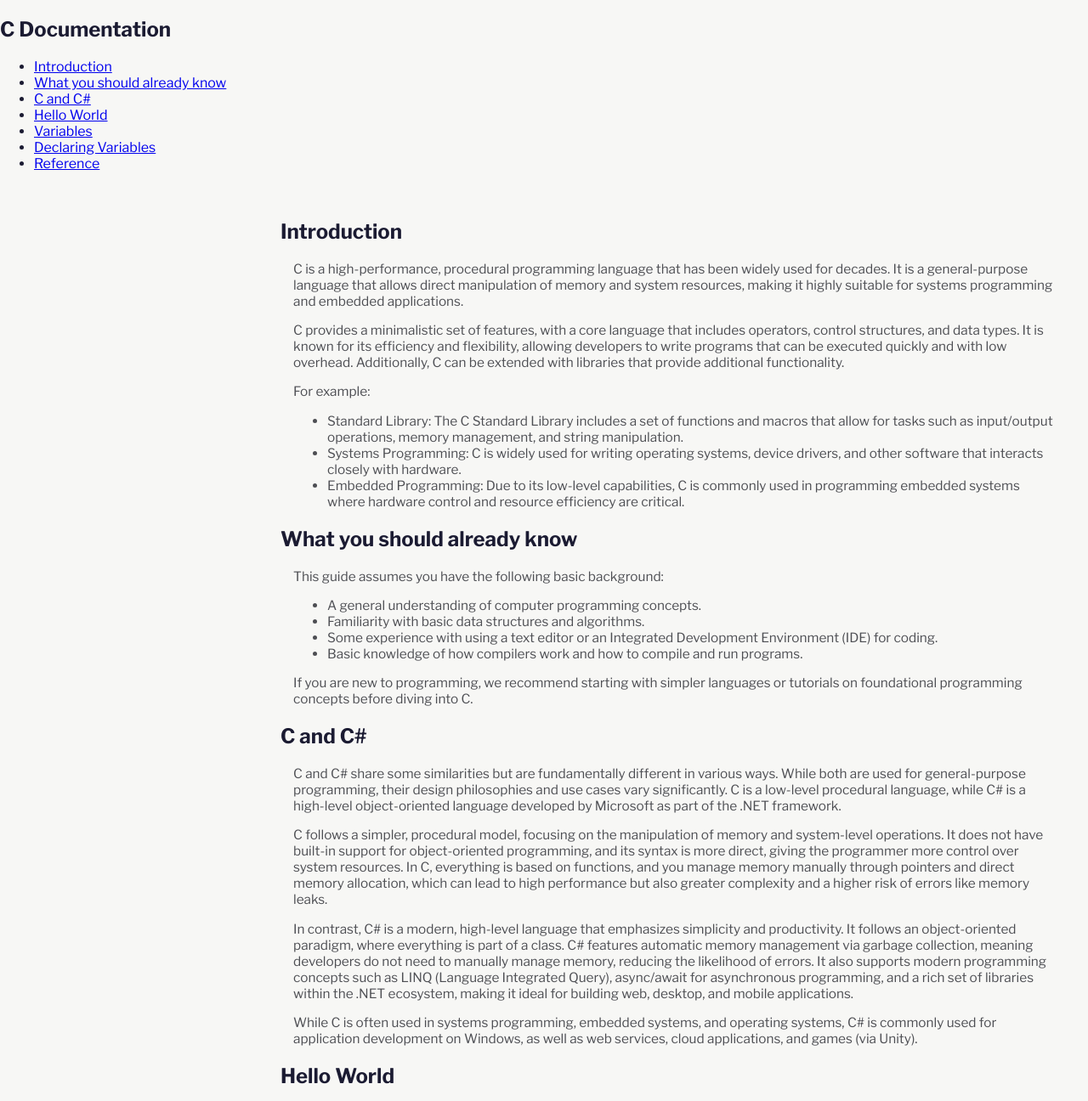
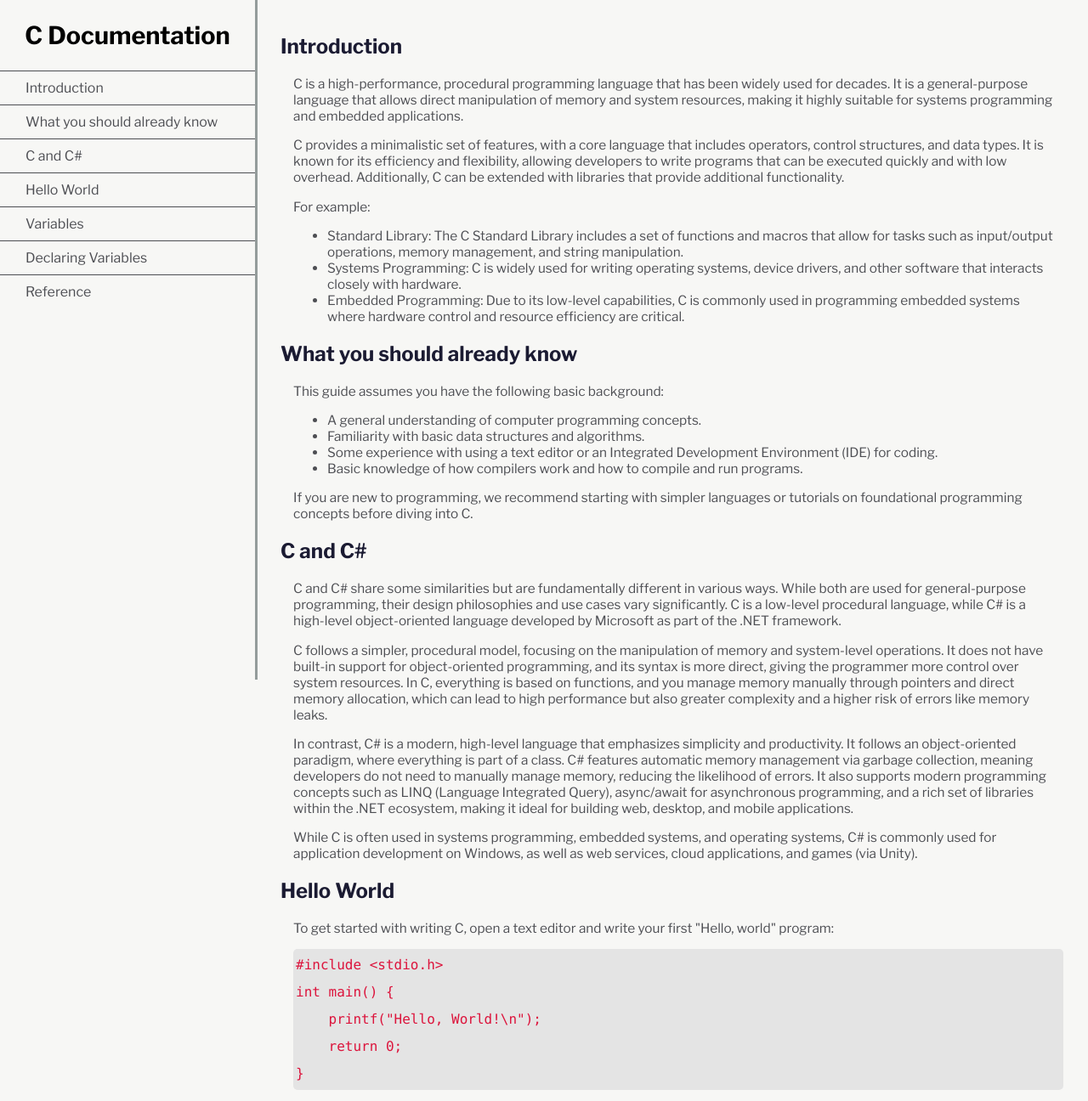
Before and after one commit to JazminDFM/repaso_html_css, a plain HTML site: page 10.technical_pag/index.html in a window 1280 px wide. Shown: the top 1296 px of the page at 85% size. Drawn offline with nearby package versions, Linux system fonts and the light colour scheme.

Commit message:
Technical Documentation project done

```diff
--- a/10.technical_pag/css/styles.css
+++ b/10.technical_pag/css/styles.css
@@ -4,10 +4,12 @@
     }
 }
 body {
+    min-width: 290px;
     background: #f7f7f5;
     color: #1b1b32;
     font-family: "Libre Franklin", serif;
     margin: 0;
+    overflow-x: hidden;
   }
 #main-doc{
     position: absolute;
@@ -15,20 +17,90 @@ body {
     padding: 20px;
     margin-bottom: 110px;
 }
-h1{
-    font-style: normal;
+
+#navbar{
+    position: fixed;
+    min-width: 290px;
+    top: 0px;
+    left: 0px;
+    width: 300px;
+    height: 100%;
+    border-right: solid;
+    border-color: rgba(0, 22, 22, 0.4);
+}
+
+#navbar header{
+    color: black;
+    margin: 10px;
+    text-align: center;
+    font-size:1.2rem ;
+}
+
+#navbar ul{
+    height: 88%;
+    padding: 0;
+    overflow-y: auto;
+    overflow-x: hidden;
+}
+
+#navbar li{
+    color: #4d4e53;
+    border-top: 1px solid;
+    list-style: none;
+    position: relative;
+    width: 100%;
+}
+#navbar a {
+    display: block;
+    padding: 10px 30px;
+    color: #4d4e53;
+    text-decoration: none;
+    cursor: pointer;
 }
 section article {
     color: #4d4e53;
     margin: 15px;
     font-size: 0.96em;
 }
-  code {
-    display: block;
-    font-family: Consolas,"courier new";
+code {
+    font-family: Consolas, "Courier New", monospace;
     color: crimson;
     background-color: #e4e4e4;
-    padding: 1.5px;
+    padding: 3px;
     font-size: 1rem;
-    border-radius: 5%;
-  }
+    border-radius: 5px;
+    line-height: 2;
+}
+
+.block {
+    display: block;
+    width: 100%;
+    margin: 0; /* Elimina márgenes innecesarios */
+}
+
+@media (max-width: 992px) {
+    #navbar{
+        position: relative;
+        margin: 0 auto;
+        border-right: 0;
+        width: 500px;
+    }
+    #navbar ul{
+        border: 1px solid black;
+        margin: 0 auto;
+        height: 150px;
+        width: 90%;
+    }
+    #navbar li:first-of-type{
+        border-top: none;
+    }
+    #main-doc{
+        margin-left:0;
+        width: 90%;
+    }
+    code{
+        font-size: 0.7rem;
+        font-weight: bold;
+    }
+
+}
--- a/10.technical_pag/index.html
+++ b/10.technical_pag/index.html
@@ -62,17 +62,15 @@
             <header><h1>Hello World</h1></header>
             <article>
                 <p>To get started with writing C, open a text editor and write your first "Hello, world" program:</p>
-                <pre><code>#include &lt;stdio.h&gt;
-                int main() {
-                    printf("Hello, World!\n");
-                    return 0;
-                }
-                </code></pre>
+                <pre><code class="block">#include &lt;stdio.h&gt;
+int main() {
+    printf("Hello, World!\n");
+    return 0;
+}</code></pre>
                 <p>Save the file with a <code>.c</code> extension (for example, <code>hello.c</code>). Then, compile and run the program using a C compiler (like <code>gcc</code> or <code>clang</code>). For example, on the command line, you can type:</p>
-                <pre><code>
-                    gcc hello.c -o hello
+                <code class="block">gcc hello.c -o hello
                     ./hello
-                </code></pre>
+                </code>
                 <p>This will display <code>Hello, World!</code> in your terminal.</p>
             </article>
         </section>
@@ -93,13 +91,9 @@
             <header><h1>Declaring Variables</h1></header>
             <article>
                 <p>You declare a variable in C by specifying the type followed by the variable name. For example:</p>
-                <pre>
-                    <code>
-                        int x = 42;  // Declares an integer variable and initializes it
-                        float y = 13.5;  // Declares a floating-point variable
-                        char letter = 'A';  // Declares a character variable
-                    </code>
-                </pre>
+                    <pre><code class="block pre">int x = 42;  // Declares an integer variable and initializes it
+float y = 13.5;  // Declares a floating-point variable
+char letter = 'A';  // Declares a character variable</code></pre>
                 <p>In C, the variable's type (such as <code>int</code>, <code>float</code>, <code>char</code>, etc.) must be specified when declaring the variable. Unlike JavaScript, C does not allow dynamically typed variables — you must declare the type explicitly.</p>
             </article>
         </section>
@@ -107,7 +101,7 @@
             <header><h1>Reference</h1></header>
             <article>
                 <ul>
-                    <li>All the documentation in this page is taken from <a href="https://devdocs.io/c/">DevDocs</a></li>
+                    <li>All the documentation in this page is taken from <a href="https://devdocs.io/c/" target="_blank">DevDocs</a></li>
                 </ul>
             </article>
         </section>
```
